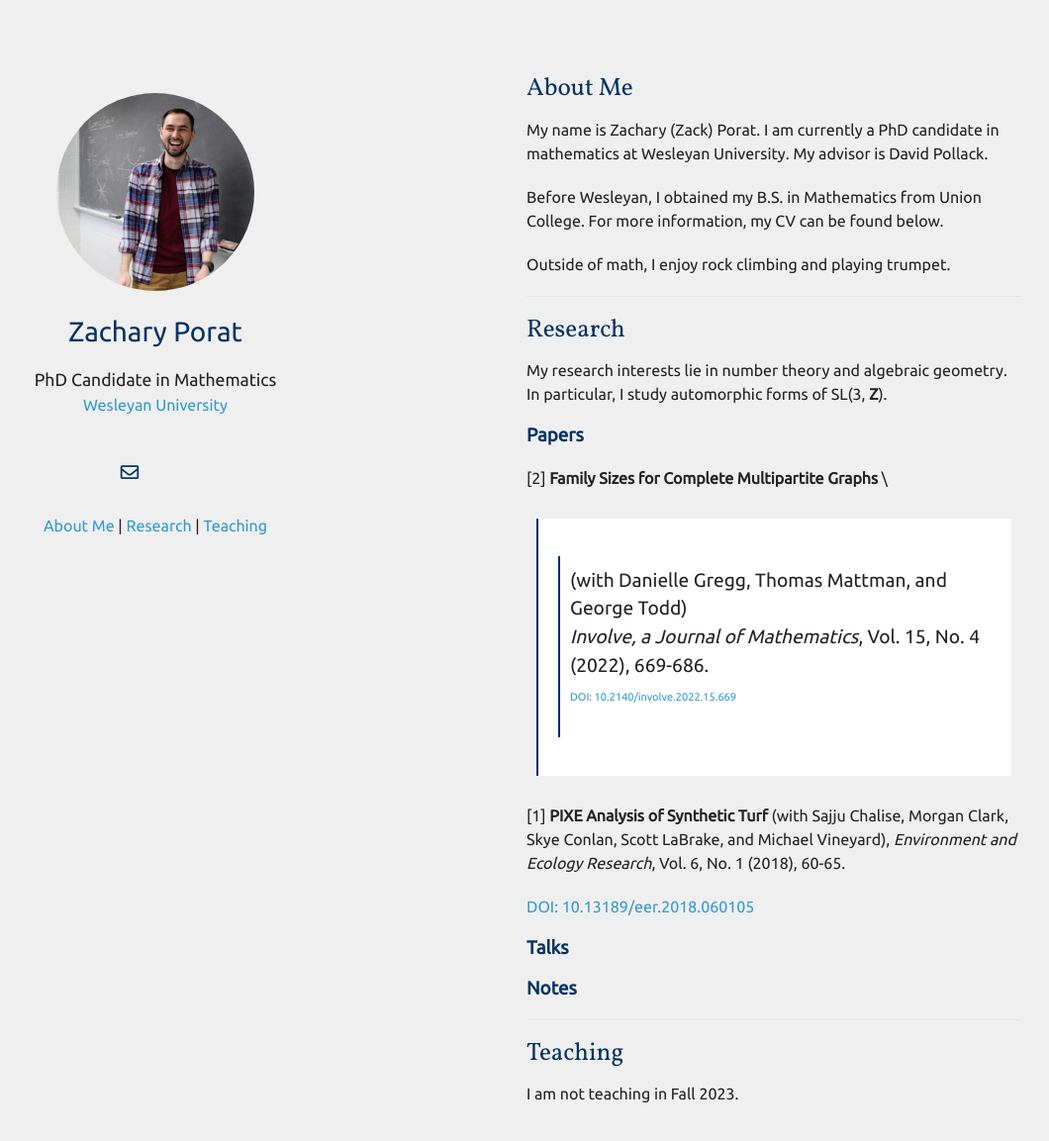
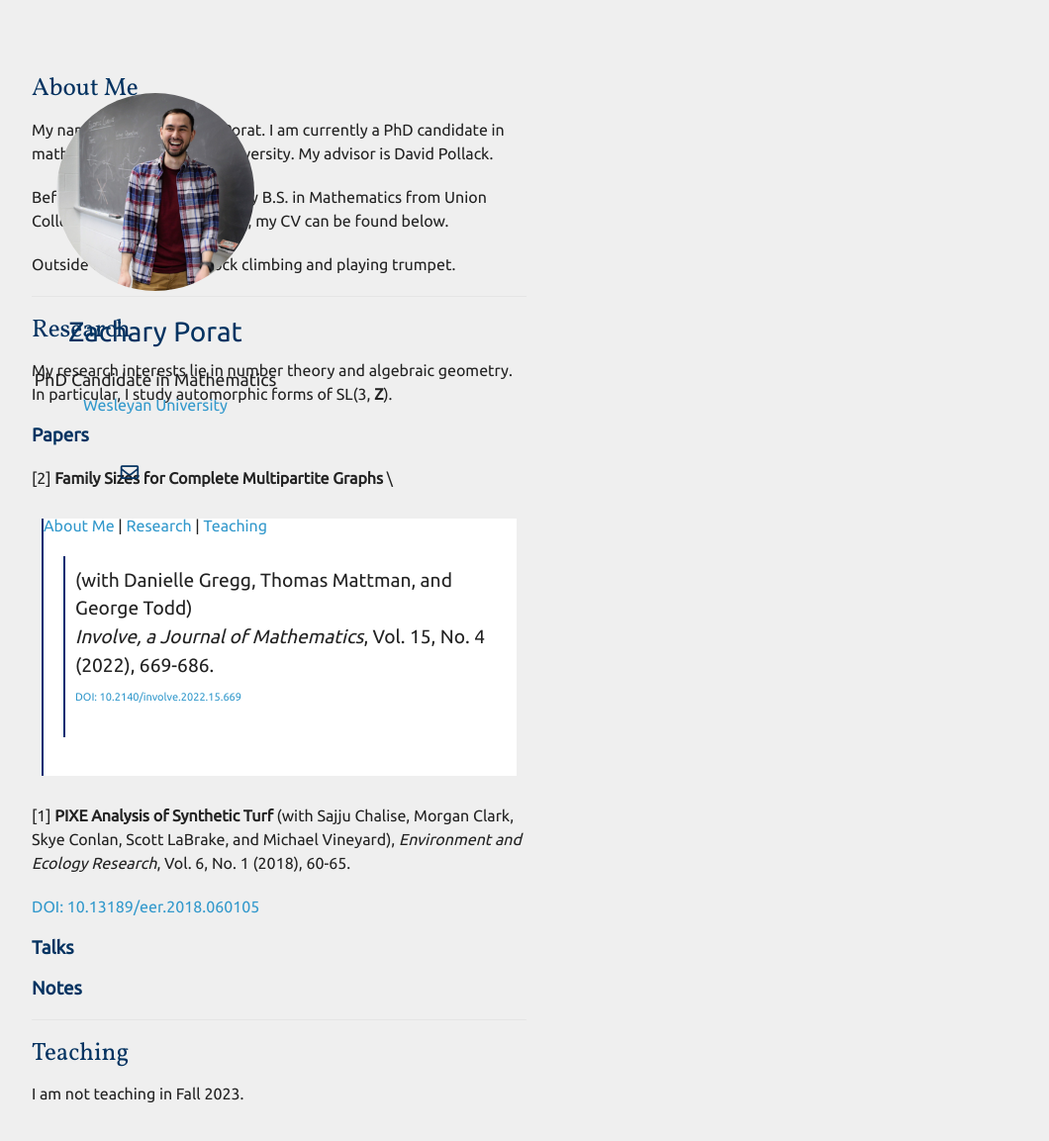
Before and after one commit to zporat/zporat.github.io, a Jekyll site: the page built from index.md, in a window 1280 px wide and 1211 px high. Shown: the top 1153 px of the window at 99% size, without its empty margins (108-1168 px from the left). Built offline with Jekyll 4.4.1, drawn with Linux system fonts in a browser that asks for light colours; nearby versions of some CDN libraries; a style sheet for code colours, icons or effects is not loaded; our own code applies the rules of GitHub Pages for plain Markdown files.

Commit message:
Update minimal-light-no-dark-mode.scss

```diff
--- a/_sass/minimal-light-no-dark-mode.scss
+++ b/_sass/minimal-light-no-dark-mode.scss
@@ -352,7 +352,7 @@ header ul a strong {
 
 section {
   width:500px;
-  float:right;
+  float:left;
   padding-top:1.0em;
   padding-bottom:50px;
 }
@@ -515,7 +515,7 @@ footer {
   font-family: monospace;
 }
 
-aside {
+.aside {
   width:250px;
   float:right;
 }
```
